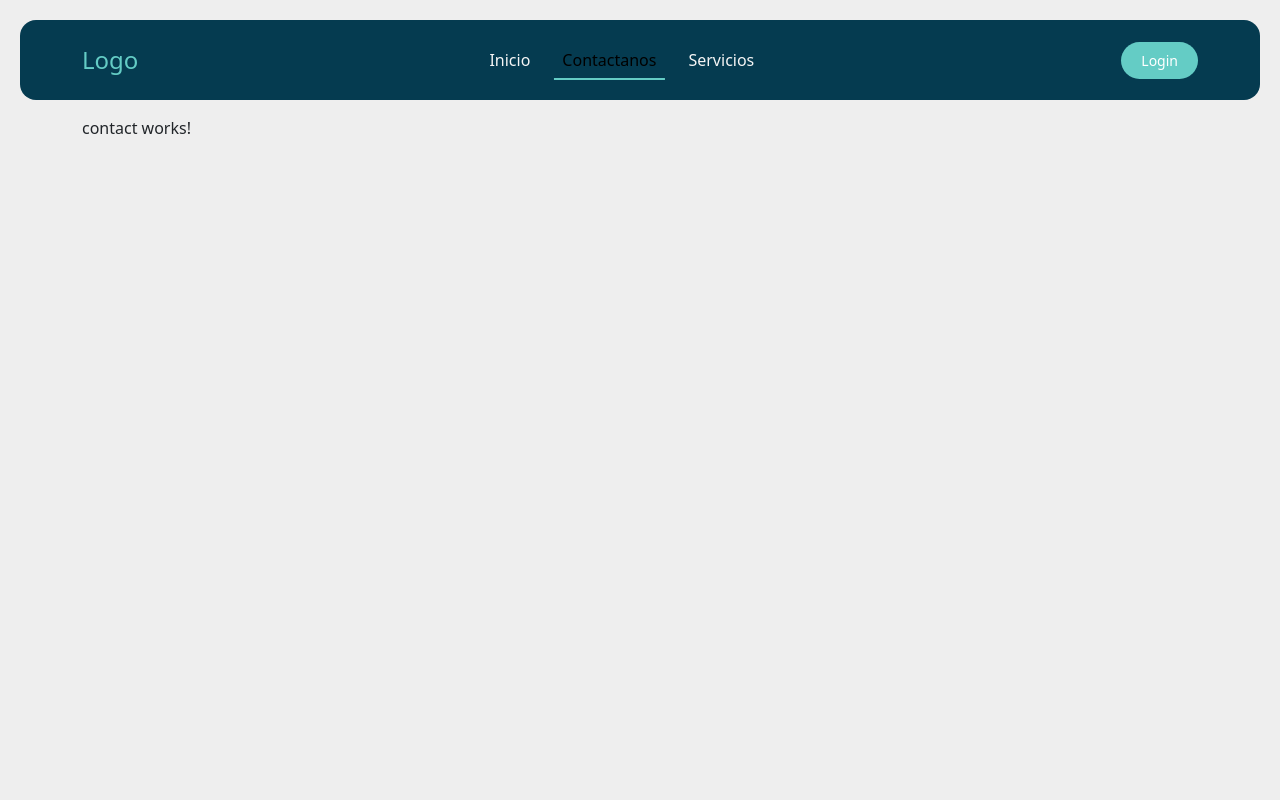
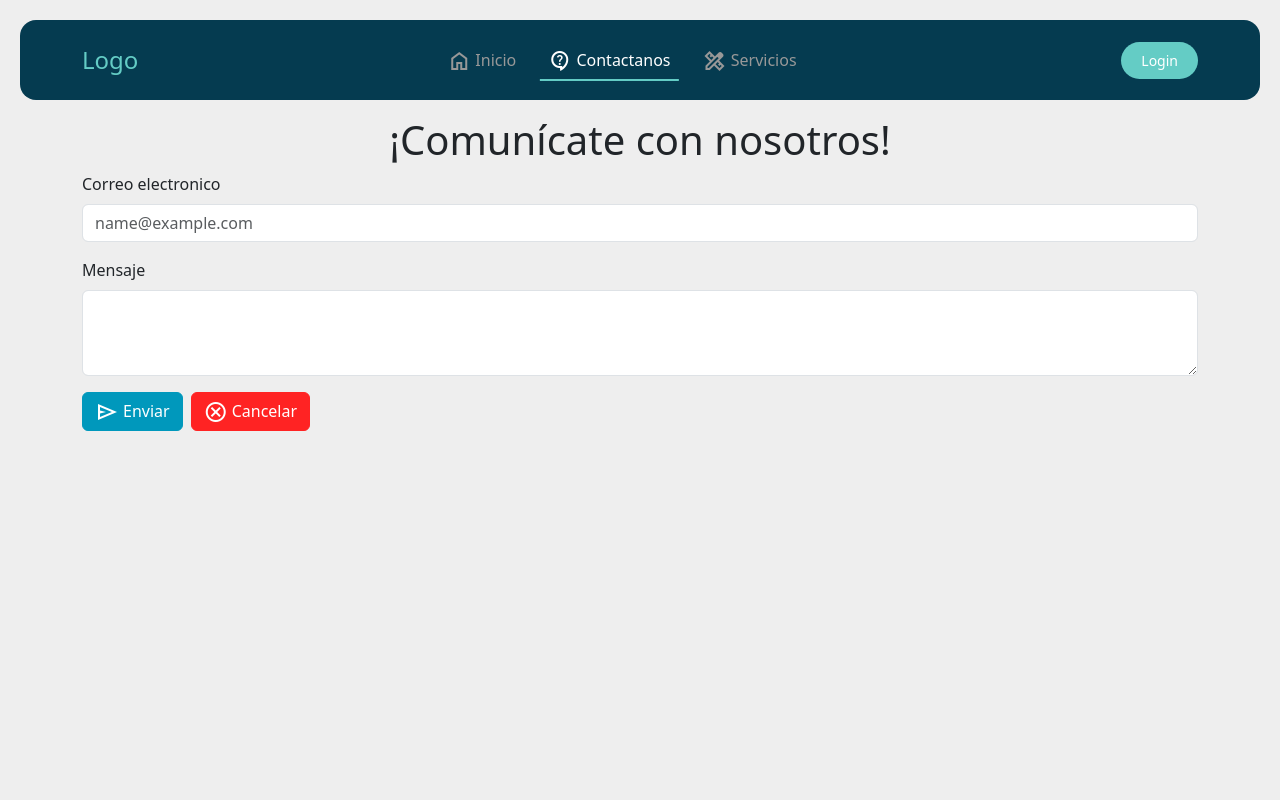
Before and after one commit to Jaimito27/vet-sena-front, an Angular app: page /contacto in a window 1280 px wide. Shown: the top 800 px of the page. Built offline with nearby package versions, Linux system fonts and the light colour scheme.

Commit message:
Maquetacion del formulario de contacto y se cambian los estilos de los botones primarios y danger

```diff
--- a/src/app/app-routing.module.ts
+++ b/src/app/app-routing.module.ts
@@ -17,6 +17,10 @@ const routes: Routes = [
     path: 'servicios',
     component: OurServicesComponent,
   },
+  {
+    path: '**',
+    redirectTo: 'home'
+  }
 
 ];
 
--- a/src/app/shared/components/header/header.component.html
+++ b/src/app/shared/components/header/header.component.html
@@ -1,32 +1,8 @@
-<!-- <link
+ <link
   rel="stylesheet"
   href="https://fonts.googleapis.com/css2?family=Material+Symbols+Outlined:opsz,wght,FILL,GRAD@24,400,0,0"
-/> -->
+/>
 
-  <!-- <div class="container-fluid">
-    <button
-      type="button"
-      class="navbar-toggler"
-      data-bs-toggle="collapse"
-      data-bs-target="#navbarCollapse"
-    >
-      <span class="navbar-toggler-icon"></span>
-    </button>
-    <div class="collapse navbar-collapse" id="navbarCollapse">
-      <div class="navbar-nav contenedor" *ngFor="let link of links">
-        <a [routerLink]="link.link"
-        routerLinkActive="active"
-
-          class="nav-item nav-link"
-          ><span class="material-symbols-outlined">
-            {{ link.icon }}
-          </span>
-          {{ link.name }}</a
-        >
-      </div>
-    </div>
-  </div>
-</nav> -->
 
     <!-- Navbar -->
 <div class="page">
@@ -42,12 +18,20 @@
             <div class="offcanvas-body">
                 <ul class="navbar-nav justify-content-center flex-grow-1 pe-3">
                     <li class="nav-item" *ngFor="let link of links">
-                        <a [routerLink]="link.link" routerLinkActive="active" class="nav-link mx-lg-2" aria-current="page">{{link.label}}</a>
+                        <a [routerLink]="link.link" routerLinkActive="active" class="nav-link mx-lg-2" aria-current="page">
+                          <span class="material-symbols-outlined align-text-top">
+                           {{link.icon}}
+                            </span>
+                          {{link.label}}</a>
                     </li>
                 </ul>
             </div>
         </div>
-        <a href="#" class="login-button">Login</a>
+        <a href="#" class="login-button" *ngIf="logueo == false else usuario">Login</a>
+        <ng-template #usuario>
+          <a href="#" class="login-button">Logout</a>
+        </ng-template>
+
         <button class="navbar-toggler pe-0" type="button" data-bs-toggle="offcanvas" data-bs-target="#offcanvasNavbar"
             aria-controls="offcanvasNavbar" aria-label="Toggle navigation">
             <span class="navbar-toggler-icon"></span>
--- a/src/app/shared/components/header/header.component.scss
+++ b/src/app/shared/components/header/header.component.scss
@@ -47,13 +47,13 @@
 }
 
 .nav-link {
-  color: whitesmoke;
+  color: #989898;
   font-weight: 500;
   position: relative;
 }
 
 .nav-link:hover, .nav-link.active {
-  color: #000;
+  color: white;
 }
 
 @media (min-width: 991px) {
--- a/src/app/shared/components/header/header.component.ts
+++ b/src/app/shared/components/header/header.component.ts
@@ -8,6 +8,8 @@ import { Navigation } from '../../interfaces/nav.interface';
 })
 export class HeaderComponent {
 
+
+  logueo: boolean = false;
   constructor() { }
   links: Navigation[]=[
     {link: 'home', icon: 'home', label: 'Inicio'},
--- a/src/app/shared/pages/contact/contact.component.html
+++ b/src/app/shared/pages/contact/contact.component.html
@@ -1 +1,18 @@
-<p>contact works!</p>
+<h1 class="text-center">¡Comunícate con nosotros!</h1>
+
+<form action="">
+  <div class="mb-3">
+    <label for="exampleFormControlInput1" class="form-label">Correo electronico</label>
+    <input type="email" class="form-control" id="exampleFormControlInput1" placeholder="name@example.com">
+  </div>
+  <div class="mb-3">
+    <label for="exampleFormControlTextarea1" class="form-label">Mensaje</label>
+    <textarea class="form-control" id="exampleFormControlTextarea1" rows="3"></textarea>
+  </div>
+  <button type="button" class="btn btn-primary me-2"><span class="material-symbols-outlined pe-1 align-text-top">
+    send
+    </span>Enviar</button>
+  <button type="button" class="btn btn-danger"><span class="material-symbols-outlined pe-1 align-text-top">
+    cancel
+    </span>Cancelar</button>
+</form>
--- a/src/app/shared/pages/home-page/home-page.component.html
+++ b/src/app/shared/pages/home-page/home-page.component.html
@@ -1 +1,15 @@
-<p>home-page works!</p>
+<h1 class="text-center">Quienes somos</h1>
+<div class="container">
+  <div class="row">
+    <div class="col-sm-8">
+<p>      Lorem ipsum dolor sit amet consectetur adipisicing elit. Fugiat delectus atque minima esse eaque saepe. Ipsum quae assumenda amet optio fugiat aspernatur animi atque, magnam libero tempore id beatae nostrum.
+  Excepturi eos nulla at earum facere dignissimos vel laboriosam, magnam voluptatibus nostrum, accusamus suscipit saepe quis maiores libero doloribus obcaecati voluptate sed quos! Saepe debitis incidunt maxime quae dignissimos deserunt?
+  Sit placeat voluptatum enim provident aperiam aut voluptates tempora porro error id voluptatibus, magnam excepturi temporibus deleniti, qui inventore similique nemo architecto dolore? Officia velit maxime accusantium voluptas praesentium! Repellat?
+  Consequatur, in. Atque recusandae commodi aperiam iusto autem, nisi quidem odit reprehenderit rerum ipsum tempore eligendi, maxime aliquid voluptates similique tempora consequatur assumenda quia corrupti possimus vel fugit, cum cupiditate.
+  Eligendi laudantium deleniti minus et voluptatum provident omnis doloribus quibusdam aliquam ipsam atque earum blanditiis dolore ad dolores, maxime voluptatibus beatae aspernatur, nam saepe! Commodi quidem voluptates accusamus vero at?</p>
+  </div>
+    <div class="col-sm-4">
+      <img src="https://images.ecestaticos.com/dYdwAymw0lUcrxgIno24-PM2oDo=/0x0:1255x835/1200x900/filters:fill(white):format(jpg)/f.elconfidencial.com%2Foriginal%2Fda6%2Fad1%2Fd15%2Fda6ad1d156e8d6d80d325573b95d3a0c.jpg" alt="Capibara">
+    </div>
+  </div>
+</div>
--- a/src/app/shared/pages/home-page/home-page.component.scss
+++ b/src/app/shared/pages/home-page/home-page.component.scss
@@ -0,0 +1,5 @@
+img{
+  width: 300px;
+  height: 300px;
+  border-radius: 50%;
+}
--- a/src/styles.scss
+++ b/src/styles.scss
@@ -1,11 +1,47 @@
-/* You can add global styles to this file, and also import other style files */
 
 $colorFondo:#EEEEEE;
 $colorNavbar: #053B50;
 $colorBtnNavbar: #64CCC5;
-$colorBtnNavbar2: #a9e6df;;
+$colorBtnNavbar2: #a9e6df;
 $colorFooter: #176B87;
+
 
 .cuerpo{
   background-color: $colorFondo;
 }
+
+
+
+.btn-primary {
+  --bs-btn-color: #fff;
+  --bs-btn-bg: #0098bc;
+  --bs-btn-border-color: #0098bc;
+  --bs-btn-hover-color: #fff;
+  --bs-btn-hover-bg: #007c9b;
+  --bs-btn-hover-border-color: #00728d;
+  --bs-btn-focus-shadow-rgb: 0, 152, 188;
+  --bs-btn-active-color: #fff;
+  --bs-btn-active-bg: #00728d;
+  --bs-btn-active-border-color: #006978;
+  --bs-btn-active-shadow: inset 0 3px 5px rgba(0, 0, 0, 0.125);
+  --bs-btn-disabled-color: #fff;
+  --bs-btn-disabled-bg: #0098bc;
+  --bs-btn-disabled-border-color: #0098bc;
+}
+
+.btn-danger {
+  --bs-btn-color: #fff;
+  --bs-btn-bg: #ff2323; /* Cambiar el color primario a #ff2323 */
+  --bs-btn-border-color: #ff2323;
+  --bs-btn-hover-color: #fff;
+  --bs-btn-hover-bg: #d61f1f;
+  --bs-btn-hover-border-color: #c21919;
+  --bs-btn-focus-shadow-rgb: 255, 35, 35;
+  --bs-btn-active-color: #fff;
+  --bs-btn-active-bg: #c21919;
+  --bs-bs-btn-active-border-color: #b11717;
+  --bs-btn-active-shadow: inset 0 3px 5px rgba(0, 0, 0, 0.125);
+  --bs-btn-disabled-color: #fff;
+  --bs-btn-disabled-bg: #ff2323; /* Cambiar el color de fondo en estado deshabilitado */
+  --bs-btn-disabled-border-color: #ff2323;
+}
```
